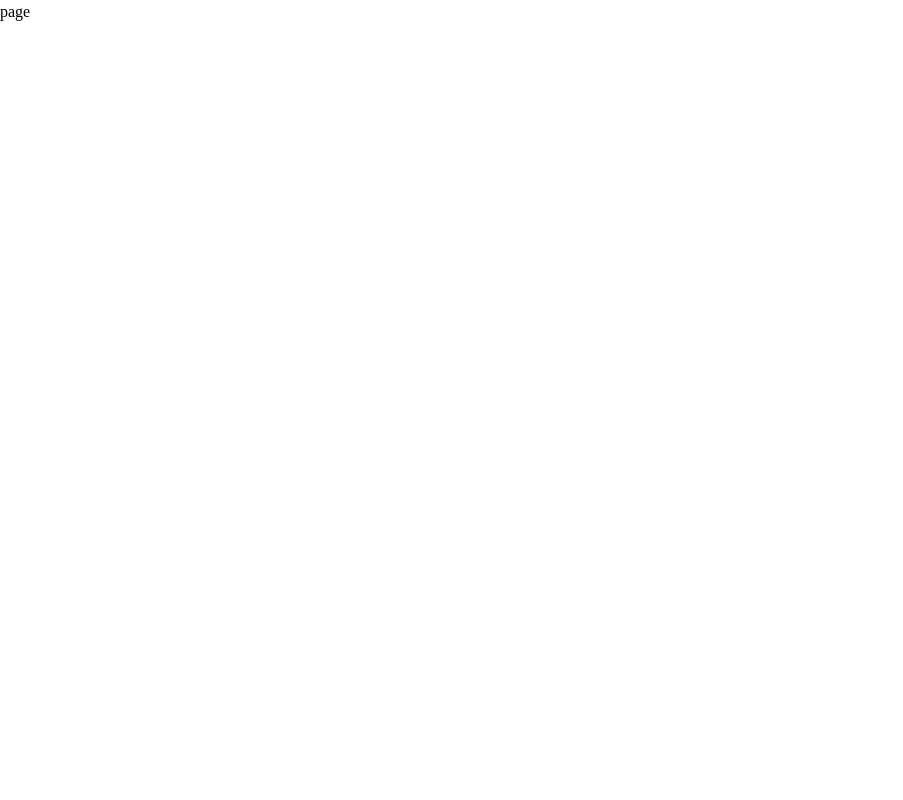
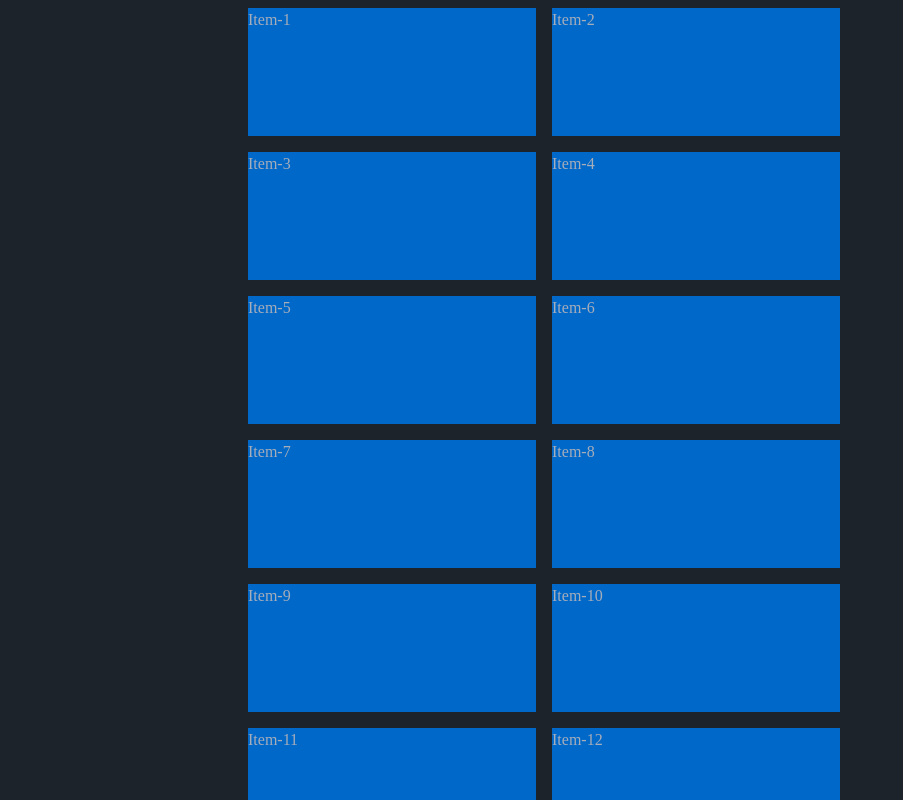
Before and after one commit to SalimiDev/portfolio-2025, a Next.js app: page / in a window 1280 px wide. Shown: the top 800 px of the page, without its empty margins (0-903 px from the left). Built offline with nearby package versions, Linux system fonts and the light colour scheme.

Commit message:
Implement drag&drop structure

```diff
--- a/package.json
+++ b/package.json
@@ -12,6 +12,10 @@
         "prepare": "husky install"
     },
     "dependencies": {
+        "@dnd-kit/core": "^6.1.0",
+        "@dnd-kit/modifiers": "^7.0.0",
+        "@dnd-kit/sortable": "^8.0.0",
+        "@dnd-kit/utilities": "^3.2.2",
         "colord": "^2.9.3",
         "next": "15.0.3",
         "react": "19.0.0-rc-66855b96-20241106",
--- /dev/null
+++ b/src/app/_components/sortable-item/SortableItem.tsx
@@ -0,0 +1,25 @@
+import React from 'react';
+
+import { useSortable } from '@dnd-kit/sortable';
+import { CSS } from '@dnd-kit/utilities';
+
+export function SortableItem(props) {
+    const { attributes, listeners, setNodeRef, transform, transition } = useSortable({
+        id: props.id,
+        transition: {
+            duration: 1200, // milliseconds
+            easing: 'cubic-bezier(0.25, 1, 0.5, 1)'
+        }
+    });
+
+    const style = {
+        transform: CSS.Transform.toString(transform),
+        transition: transform ? 'transform 0.3s ease' : undefined
+    };
+
+    return (
+        <div ref={setNodeRef} style={style} {...attributes} {...listeners} className='m-2 h-32 w-72 bg-primary-focus'>
+            <h2>{`Item-${props.id}`}</h2>
+        </div>
+    );
+}
--- a/src/app/layout.tsx
+++ b/src/app/layout.tsx
@@ -1,13 +1,21 @@
+import { Figtree } from 'next/font/google';
+import localFont from 'next/font/local';
+
 import './globals.css';
 
-export default function RootLayout({
-    children
-}: Readonly<{
-    children: React.ReactNode;
-}>) {
+const figtree = Figtree({
+    display: 'swap',
+    subsets: ['latin'],
+    weight: ['300', '400', '500', '600', '700', '800', '900'],
+    variable: '--font-figtree'
+});
+
+export default function RootLayout({ children }: { children: React.ReactNode }) {
     return (
-        <html lang='en'>
-            <body>{children}</body>
+        <html dir='ltr' className={`dark ${figtree.variable}`}>
+            <body className='grid dark:bg-base-100 dark:text-base-content'>
+                <main className='container'>{children}</main>
+            </body>
         </html>
     );
 }
--- a/src/app/page.tsx
+++ b/src/app/page.tsx
@@ -1,3 +1,67 @@
+'use client';
+
+import React, { useState } from 'react';
+
+import {
+    DndContext,
+    DragEndEvent,
+    KeyboardSensor,
+    PointerSensor,
+    closestCenter,
+    useSensor,
+    useSensors
+} from '@dnd-kit/core';
+import { restrictToParentElement } from '@dnd-kit/modifiers';
+import {
+    SortableContext,
+    arrayMove,
+    sortableKeyboardCoordinates,
+    verticalListSortingStrategy
+} from '@dnd-kit/sortable';
+
+import { SortableItem } from './_components/sortable-item/SortableItem';
+
 export default function Home() {
-    return <div className=''>page</div>;
+    const [items, setItems] = useState<number[]>([
+        1, 2, 3, 4, 5, 6, 7, 8, 9, 10, 11, 12, 13, 14, 15, 16, 17, 18, 19, 20, 21, 22
+    ]);
+
+    const sensors = useSensors(
+        useSensor(PointerSensor),
+        useSensor(KeyboardSensor, {
+            coordinateGetter: sortableKeyboardCoordinates
+        })
+    );
+
+    return (
+        <section className='flex h-screen flex-wrap'>
+            <DndContext
+                sensors={sensors}
+                collisionDetection={closestCenter}
+                onDragEnd={handleDragEnd}
+                modifiers={[restrictToParentElement]}>
+                <SortableContext
+                    items={items}
+                    // strategy={verticalListSortingStrategy}
+                >
+                    {items.map((id) => (
+                        <SortableItem key={id} id={id} name={id.toString()} />
+                    ))}
+                </SortableContext>
+            </DndContext>
+        </section>
+    );
+
+    function handleDragEnd(event: DragEndEvent): void {
+        const { active, over } = event;
+
+        if (over && active.id !== over.id) {
+            setItems((currentItems) => {
+                const oldIndex = currentItems.indexOf(Number(active.id));
+                const newIndex = currentItems.indexOf(Number(over.id));
+
+                return arrayMove(currentItems, oldIndex, newIndex);
+            });
+        }
+    }
 }
--- a/tailwind.config.ts
+++ b/tailwind.config.ts
@@ -76,9 +76,9 @@ const config: Config = {
         container: {
             center: true,
             padding: {
-                DEFAULT: '1rem',
-                lg: '3rem',
-                xl: '4rem'
+                DEFAULT: '3rem',
+                lg: '9rem',
+                xl: '15rem'
             }
         },
         extend: {
```
Also changed, not shown: 1 other file (tests, documents, lock files or other folders).
